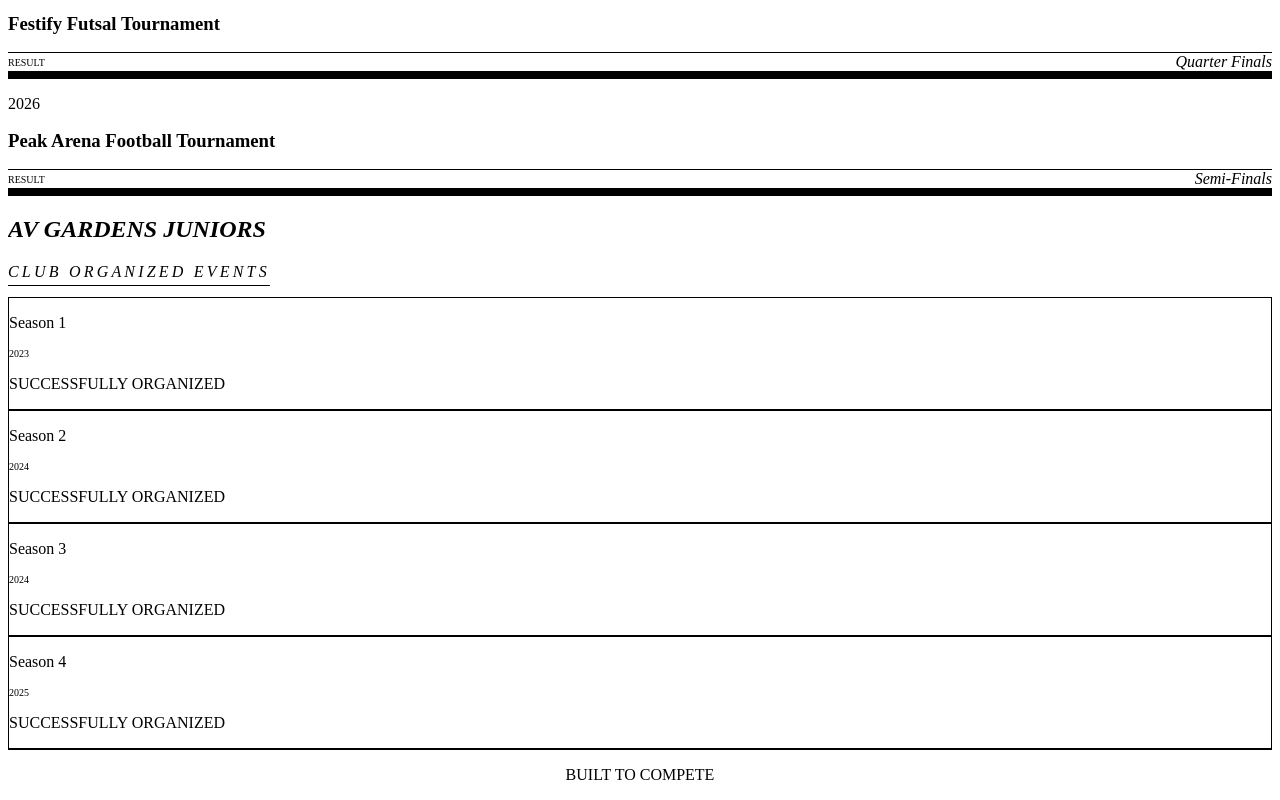
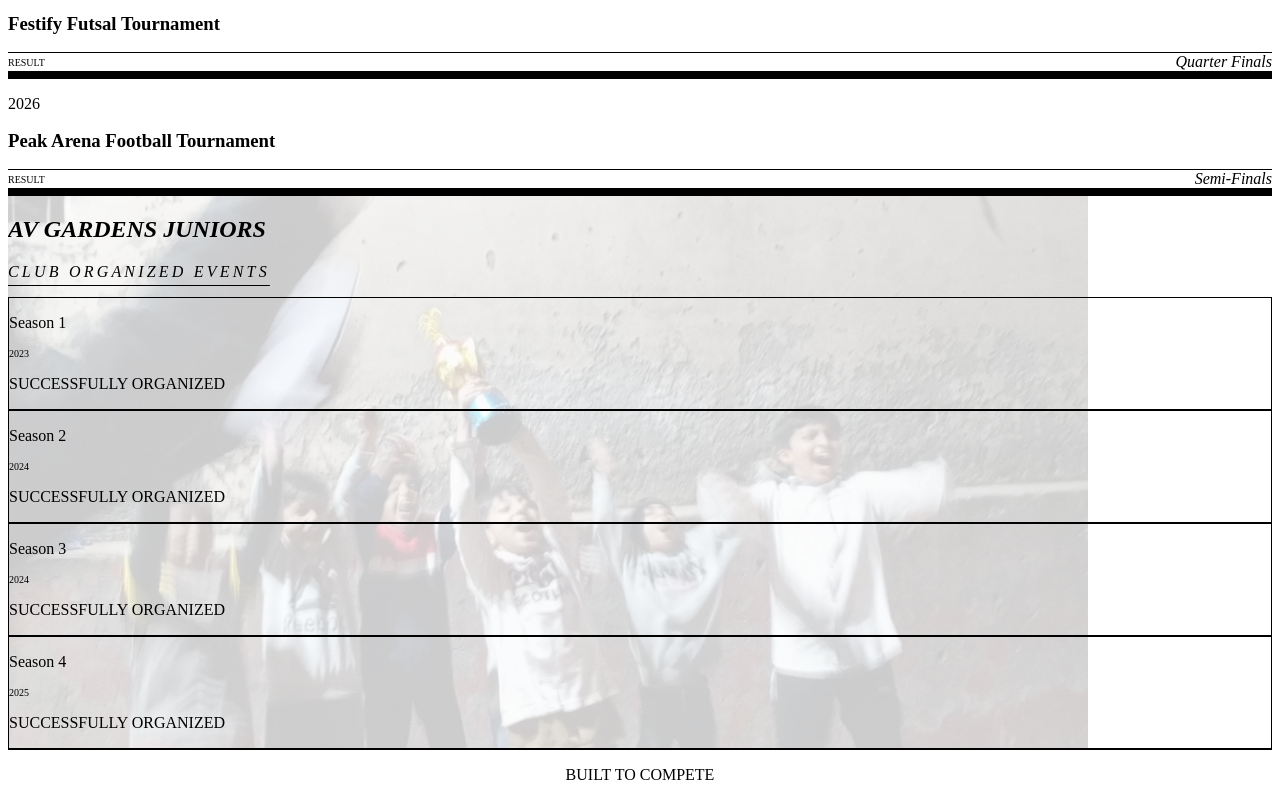
Before and after one commit to rumman-dotcom/avg-fc-website, a Next.js app: page /matches in a window 1280 px wide. Shown: the part 364-1164 px from the top of the page. Built offline with nearby package versions, Linux system fonts and the light colour scheme.

Commit message:
Update page.tsx

```diff
--- a/app/matches/page.tsx
+++ b/app/matches/page.tsx
@@ -39,15 +39,19 @@ export default function MatchesPage() {
         </section>
 
         {/* JUNIORS TOURNAMENTS SECTION */}
-        <section className="bg-midnight p-12 md:p-20 text-white relative overflow-hidden">
-          <div className="absolute top-0 right-0 w-64 h-64 bg-burgundy/20 rounded-full blur-[120px]"></div>
-          <div className="relative z-10">
+        <section className="bg-midnight text-white relative overflow-hidden rounded-3xl">
+          {/* New Background Image Integration */}
+          <div className="absolute inset-0 opacity-20">
+             <img src="/images/juniors-1.jpg" className="w-full h-full object-cover" alt="Background" />
+          </div>
+
+          <div className="relative z-10 p-12 md:p-20">
             <h2 className="font-bebas text-6xl text-gold mb-4 uppercase italic">AV Gardens Juniors</h2>
             <p className="text-white/60 font-bold uppercase tracking-[0.2em] text-xs mb-16 italic underline decoration-gold underline-offset-8">Club Organized Events</p>
 
             <div className="grid md:grid-cols-2 lg:grid-cols-4 gap-6">
               {organized.map((t) => (
-                <div key={t.name} className="border border-white/10 p-6 bg-white/5 backdrop-blur-sm">
+                <div key={t.name} className="border border-white/10 p-6 bg-white/5 backdrop-blur-md hover:border-gold transition">
                    <p className="font-bebas text-4xl text-white mb-1">{t.name.split('-')[1] || t.name}</p>
                    <p className="text-[10px] font-bold text-gold uppercase tracking-widest mb-4">{t.year}</p>
                    <p className="text-xs text-white/40 uppercase font-medium">{t.result}</p>
```
